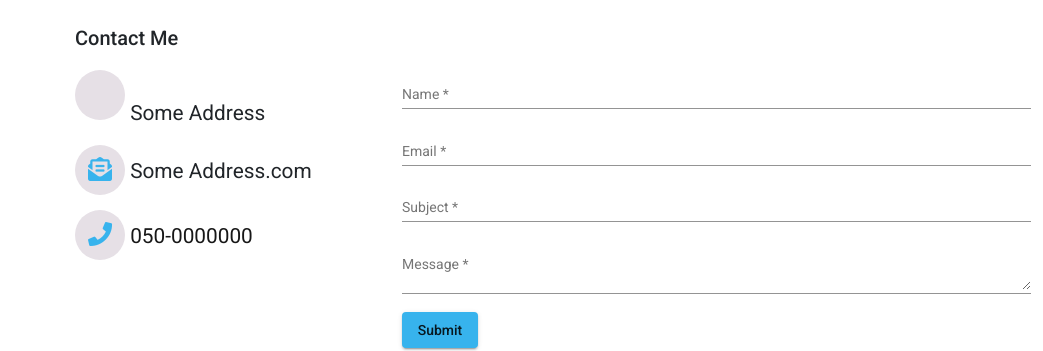
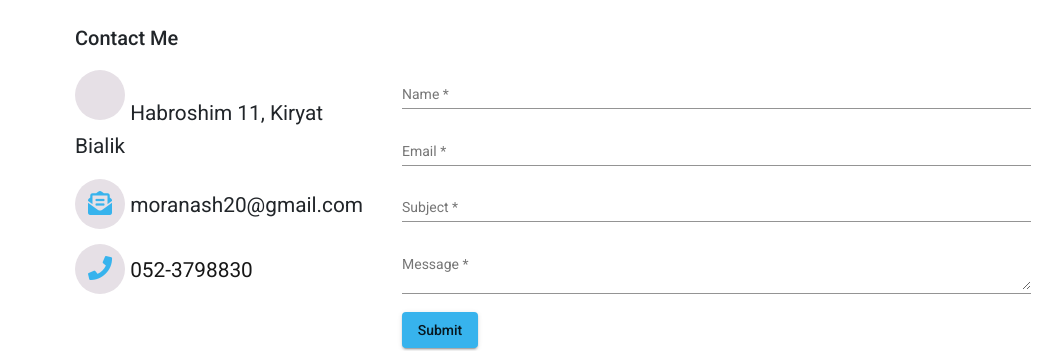
Before and after one commit to morantaCV/portfolio, an Angular app: page / in a window 1280 px wide. Shown: the part 2645-2996 px from the top of the page, without its empty margins (237-1280 px from the left). Built offline with nearby package versions, Linux system fonts and the light colour scheme; some icons are missing.

Commit message:
eddit contact details

```diff
--- a/src/app/components/contact/contact.component.html
+++ b/src/app/components/contact/contact.component.html
@@ -5,11 +5,16 @@
       <div class="row">
         <div class="col-lg-4 col-md-4 col-sm-12 contact__info">
           <ul>
-            <li><i class="fas fa-map-marker-smile"></i> Some Address</li>
-            <li><i class="fas fa-envelope-open-text"></i> Some Address.com</li>
+            <li>
+              <i class="fas fa-map-marker-smile"></i> Habroshim 11, Kiryat
+              Bialik
+            </li>
+            <li>
+              <i class="fas fa-envelope-open-text"></i> moranash20@gmail.com
+            </li>
             <li>
               <i class="fas fa-phone"></i>
-              <a href="050-0000000"> 050-0000000</a>
+              <a href="052-3798830"> 052-3798830</a>
             </li>
           </ul>
         </div>
```
